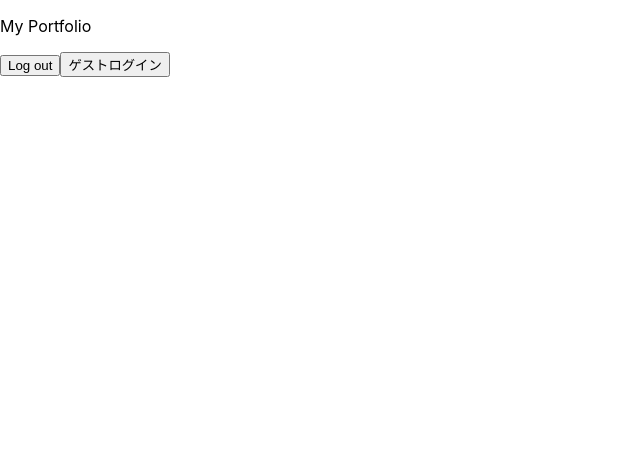
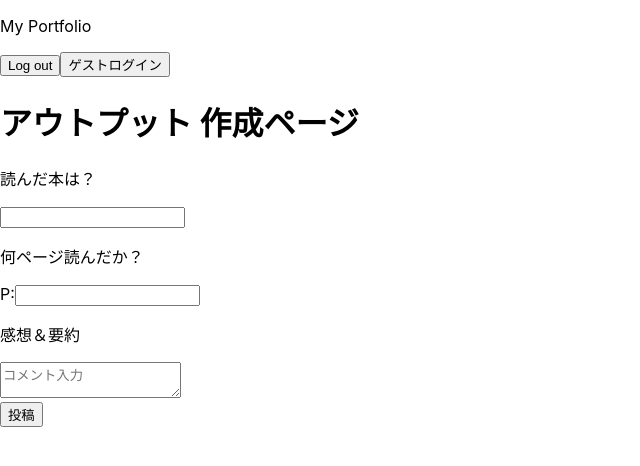
Before and after one commit to kotaro-lab457/ReadOut, a React (Create React App) app: page /make in a window 1280 px wide. Shown: the top 466 px of the page, without its empty margins (0-640 px from the left). Built offline with nearby package versions, Linux system fonts and the light colour scheme; no server answers.

Commit message:
投稿機能作成１

```diff
--- a/src/App.tsx
+++ b/src/App.tsx
@@ -5,13 +5,14 @@ import {
   Route,
   BrowserRouter,
 } from "react-router-dom";
-import Room from "./pages/Room";
+import Make from "./pages/Make";
 import Login from "./pages/Login";
 import BooksSearch from "./pages/BooksSearch";
 
 import firebase from "./config/Firebase";
 
 import { AuthService } from "./AuthService";
+import Room from "./pages/Room";
 
 const App: React.FC = () => {
   const handleGuestLogin = () => {
@@ -29,8 +30,9 @@ const App: React.FC = () => {
         <AuthService>
           <BrowserRouter>
             <Route exact path="/login" component={Login} />
+            <Route exact path="/make" component={Make} />
+            <Route exact path="/books" component={BooksSearch} />
             <Route exact path="/" component={Room} />
-            <Route exact path="/books" component={BooksSearch} />
           </BrowserRouter>
         </AuthService>
       </main>
--- /dev/null
+++ b/src/pages/Make.tsx
@@ -0,0 +1,55 @@
+import React, { useState } from "react";
+import firebase from "../config/Firebase";
+
+const Make: React.FC = () => {
+  const [title, setTitle] = useState<string>("");
+  const [comment, setComment] = useState<string>("");
+  const [page, setPage] = useState<string>("");
+
+  const handleComment = (e: React.FormEvent) => {
+    e.preventDefault();
+    firebase.firestore().collection("comments").add({
+      name: title,
+      content: comment,
+      pages: page,
+      date: new Date(),
+    });
+    setComment(comment);
+    setTitle(title);
+    setPage(page);
+    console.log(title + comment);
+  };
+  return (
+    <>
+      <h1>アウトプット 作成ページ</h1>
+      <form onSubmit={handleComment}>
+        <div>
+          <p>読んだ本は？</p>
+          <input
+            type="text"
+            value={title}
+            onChange={(e) => setTitle(e.target.value)}
+          />
+          <p>何ページ読んだか？</p>
+          <label>
+            P:
+            <input
+              type="text"
+              value={page}
+              onChange={(e) => setPage(e.target.value)}
+            />
+          </label>
+          <p>感想＆要約</p>
+          <textarea
+            placeholder="コメント入力"
+            value={comment}
+            onChange={(e) => setComment(e.target.value)}
+          />
+        </div>
+        <button>投稿</button>
+      </form>
+    </>
+  );
+};
+
+export default Make;
--- a/src/pages/Room.tsx
+++ b/src/pages/Room.tsx
@@ -1,18 +1,46 @@
-import React from "react";
+import React, { useState, useEffect } from "react";
+import firebase from "../config/Firebase";
+
+interface PostText {
+  name: string;
+  content: string;
+  pages: string;
+}
 
 const Room: React.FC = () => {
+  const [post, setPost] = useState<PostText[]>([]);
+
+  useEffect(() => {
+    firebase
+      .firestore()
+      .collection("comments")
+      .orderBy("date")
+      .onSnapshot((snapshot) => {
+        const posts: any = snapshot.docs.map((doc) => {
+          return doc.data();
+        });
+        console.log(posts);
+        setPost(posts);
+      });
+    //console.log(post);
+  }, []);
   return (
     <>
-      <h1>アウトプット 投稿ページ</h1>
       <div>
-        <p>読んだ本は？</p>
-        <input type="text" />
-        <p>何ページ読んだか？</p>
-        <input type="text" />
-        <p>感想＆要約</p>
-        <input type="text" />
+        <h1>投稿一覧</h1>
+        <ul>
+          {post.map((list, id) => (
+            <li key={id}>
+              <div>
+                <p>タイトル：{list.name}</p>
+                <p>ページ：{list.pages}</p>
+                <p>感想</p>
+                <p>{list.content}</p>
+              </div>
+            </li>
+          ))}
+        </ul>
       </div>
-      <button>投稿</button>
     </>
   );
 };
```
